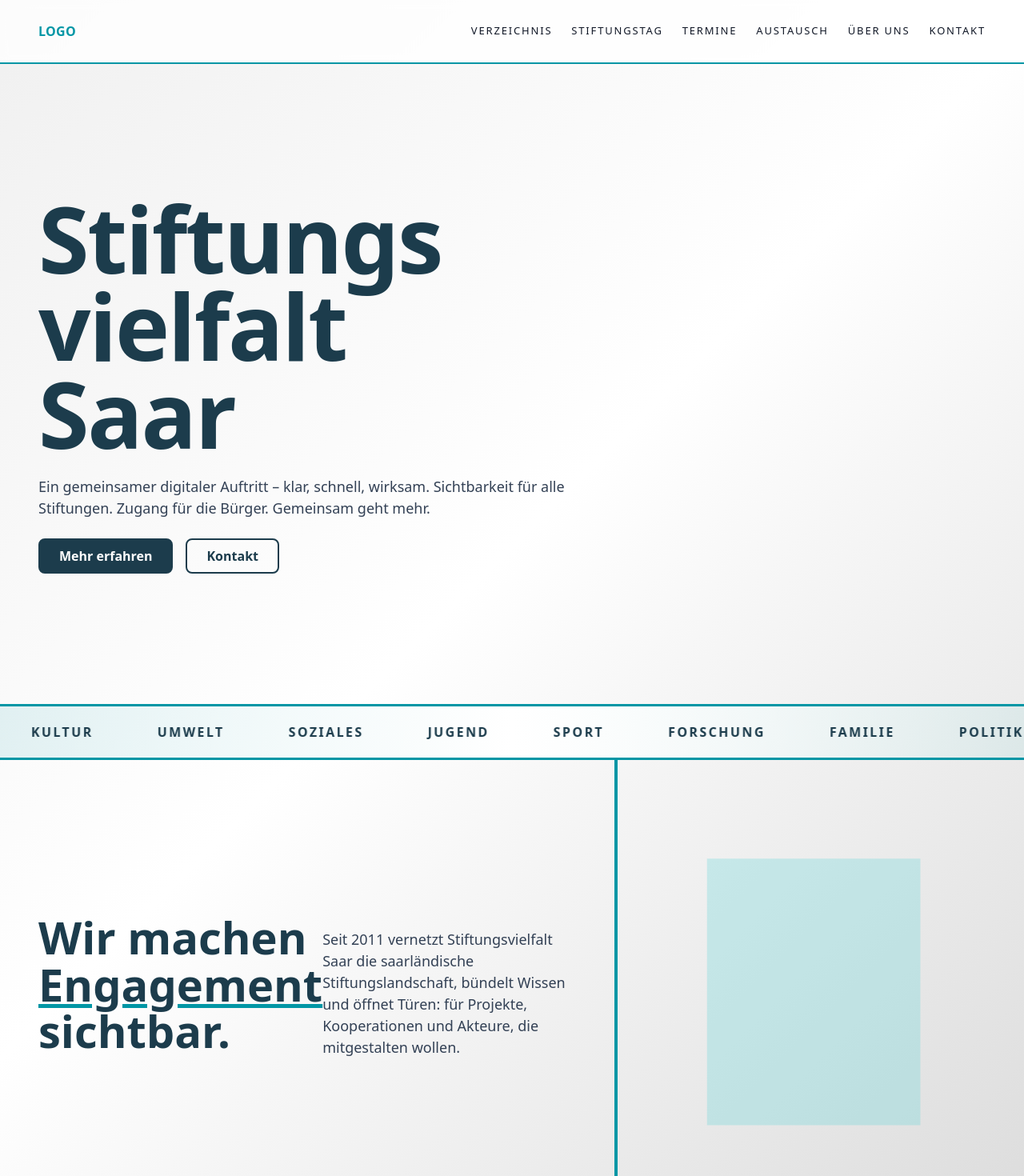
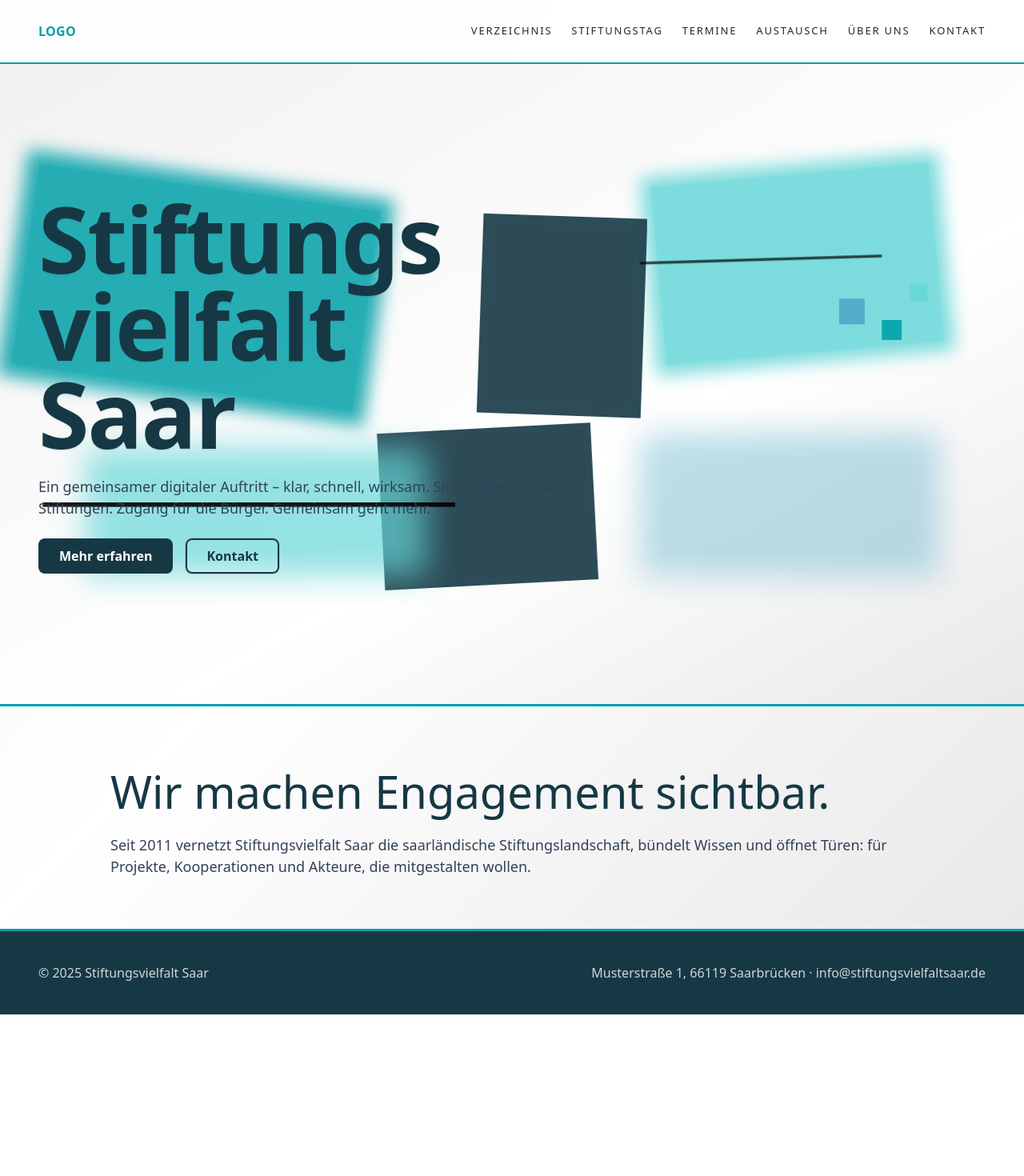
Before and after one commit to borisziegler-ai/StiftunfslandschaftSaarTestversion, a Next.js app: page / in a window 1280 px wide. Shown: the top 1470 px of the page at 80% size. After the commit the page ends 1268 px from the top, so only its background shows below. Built offline with nearby package versions, Linux system fonts and the light colour scheme.

Commit message:
SVG Art background

```diff
--- a/src/app/page.tsx
+++ b/src/app/page.tsx
@@ -3,246 +3,223 @@
 import React, { useRef } from "react";
 import { motion, useScroll, useTransform } from "framer-motion";
 
-// Einfache Linie in Akzentfarbe
-function Divider({ thick = 3, color = "#0096a5" }: { thick?: number; color?: string }) {
+/** —— 1) Exact colors (adjust to match your artwork 1:1) —— */
+const PALETTE = {
+  // background whites/greys
+  paperA: "#F1F1F1",
+  paperB: "#E7E7E7",
+  // main art colors
+  teal:   "#00A0A8",  // bright turquoise
+  aqua:   "#66D6D7",  // light cyan
+  petrol: "#163844",  // deep blue-green
+  sky:    "#4FA9C8",  // blue accent (optional)
+  ink:    "#000000",  // black accents/lines
+};
+
+function Divider({ thick = 3, color = PALETTE.teal }: { thick?: number; color?: string }) {
   return <div aria-hidden style={{ height: thick, width: "100%", background: color }} />;
+}
+
+/** —— 2) SVG art background (geometric “brush” composition) —— */
+function ArtBackground() {
+  return (
+    <svg
+      aria-hidden
+      className="art-bg"
+      viewBox="0 0 1600 900"
+      preserveAspectRatio="xMidYMid slice"
+    >
+      {/* Grad paper base */}
+      <defs>
+        <linearGradient id="paper" x1="0" y1="0" x2="1" y2="1">
+          <stop offset="0%"  stopColor={PALETTE.paperA} />
+          <stop offset="60%" stopColor="#FFFFFF" />
+          <stop offset="100%" stopColor={PALETTE.paperB} />
+        </linearGradient>
+
+        {/* subtle line texture */}
+        <pattern id="hatch" width="8" height="8" patternUnits="userSpaceOnUse">
+          <path d="M0 8 L8 0" stroke="rgba(0,0,0,.05)" strokeWidth="1"/>
+        </pattern>
+
+        {/* soft blur & multiply to mimic “paint” */}
+        <filter id="soft" x="-20%" y="-20%" width="140%" height="140%">
+          <feGaussianBlur stdDeviation="12" />
+        </filter>
+        <filter id="softer" x="-20%" y="-20%" width="140%" height="140%">
+          <feGaussianBlur stdDeviation="22" />
+        </filter>
+
+        {/* edge hatch mask */}
+        <mask id="edgeHatch">
+          <rect width="1600" height="900" fill="white" />
+          <g transform="translate(0,0)" opacity=".12">
+            <rect width="1600" height="900" fill="url(#hatch)" />
+          </g>
+        </mask>
+      </defs>
+
+      {/* paper background */}
+      <rect width="1600" height="900" fill="url(#paper)" />
+
+      {/* --- big teal plates (rotated rects) --- */}
+      <g opacity=".85">
+        <g transform="translate(120,120) rotate(8)">
+          <rect width="520" height="320" fill={PALETTE.teal} filter="url(#soft)" />
+          <rect x="18" y="18" width="484" height="284" fill={PALETTE.teal} opacity=".85" />
+        </g>
+        <g transform="translate(980,160) rotate(-5)">
+          <rect width="420" height="280" fill={PALETTE.aqua} filter="url(#soft)" />
+          <rect x="14" y="14" width="392" height="252" fill={PALETTE.aqua} opacity=".8" />
+        </g>
+      </g>
+
+      {/* --- petrol blocks (dense, darker) --- */}
+      <g opacity=".9">
+        <g transform="translate(760,210) rotate(2)">
+          <rect width="230" height="280" fill={PALETTE.petrol} />
+          <rect x="18" y="18" width="194" height="244" fill={PALETTE.petrol} opacity=".8" />
+        </g>
+        <g transform="translate(610,520) rotate(-3)">
+          <rect width="300" height="220" fill={PALETTE.petrol} />
+          <rect x="10" y="10" width="280" height="200" fill={PALETTE.petrol} opacity=".82" />
+        </g>
+      </g>
+
+      {/* --- icy cyan wash (broad soft shapes) --- */}
+      <g opacity=".7" filter="url(#softer)">
+        <rect x="200" y="540" width="480" height="180" fill={PALETTE.aqua} />
+        <rect x="980" y="520" width="420" height="200" fill={PALETTE.sky} opacity=".55" />
+      </g>
+
+      {/* --- thin black ink lines (graphical accents) --- */}
+      <g stroke={PALETTE.ink} strokeWidth="6" opacity=".9">
+        <line x1="140" y1="620" x2="720" y2="620" />
+      </g>
+      <g stroke={PALETTE.ink} strokeWidth="4" opacity=".7">
+        <line x1="980" y1="280" x2="1320" y2="270" />
+      </g>
+
+      {/* small square chips */}
+      <g opacity=".9">
+        <rect x="1260" y="330" width="36" height="36" fill={PALETTE.sky} />
+        <rect x="1320" y="360" width="28" height="28" fill={PALETTE.teal} />
+        <rect x="1360" y="310" width="24" height="24" fill={PALETTE.aqua} />
+      </g>
+
+      {/* hatch mask for subtle texture on top */}
+      <rect width="1600" height="900" fill="transparent" mask="url(#edgeHatch)" />
+    </svg>
+  );
 }
 
 export default function HomePage() {
   const heroRef = useRef<HTMLDivElement>(null);
-  const { scrollYProgress } = useScroll({
-    target: heroRef,
-    offset: ["start start", "end start"],
-  });
+  const { scrollYProgress } = useScroll({ target: heroRef, offset: ["start start", "end start"] });
   const yHero = useTransform(scrollYProgress, [0, 1], [0, -120]);
 
-  const categories = [
-    "BILDUNG","KULTUR","UMWELT","SOZIALES","JUGEND",
-    "SPORT","FORSCHUNG","FAMILIE","POLITIK","SAARLAND",
-  ];
-
   return (
-    <main className="page-root">
+    <main className="root">
       {/* Header */}
-      <header className="site-header">
+      <header className="hdr">
         <div className="logo">LOGO</div>
-        <nav className="site-nav">
-          <a href="/verzeichnis">Verzeichnis</a>
-          <a href="/stiftungstag">Stiftungstag</a>
-          <a href="/termine">Termine</a>
-          <a href="/austausch">Austausch</a>
-          <a href="/ueber-uns">Über uns</a>
-          <a href="#kontakt">Kontakt</a>
+        <nav className="nav">
+          <a href="/verzeichnis">VERZEICHNIS</a>
+          <a href="/stiftungstag">STIFTUNGSTAG</a>
+          <a href="/termine">TERMINE</a>
+          <a href="/austausch">AUSTAUSCH</a>
+          <a href="/ueber-uns">ÜBER UNS</a>
+          <a href="#kontakt">KONTAKT</a>
         </nav>
       </header>
 
-      {/* Platzhalter unter Header */}
       <div style={{ height: 80 }} />
 
-      {/* HERO */}
+      {/* HERO with SVG art */}
       <section ref={heroRef} className="hero">
-        {/* Hintergrund-Formen */}
-        <div className="hero-bg">
-          <div className="bg-base" />
-          <div className="shape polygon1" />
-          <div className="shape polygon2" />
-          <div className="shape rect1" />
-          <div className="line line1" />
-          <div className="line line2" />
-        </div>
-
-        {/* Inhalt */}
-        <div className="hero-content">
-          <motion.h1 style={{ y: yHero }} className="hero-title">
+        <ArtBackground />
+        <div className="heroInner">
+          <motion.h1 style={{ y: yHero }} className="title">
             Stiftungs<br />vielfalt<br />Saar
           </motion.h1>
-          <p className="hero-text">
+          <p className="sub">
             Ein gemeinsamer digitaler Auftritt – klar, schnell, wirksam. Sichtbarkeit für alle Stiftungen.
             Zugang für die Bürger. Gemeinsam geht mehr.
           </p>
-          <div className="btn-row">
-            <button className="btn btn-solid">Mehr erfahren</button>
-            <a className="btn btn-outline" href="#kontakt">Kontakt</a>
+          <div className="btns">
+            <button className="btn solid">Mehr erfahren</button>
+            <a className="btn outline" href="#kontakt">Kontakt</a>
           </div>
         </div>
       </section>
 
       <Divider />
 
-      {/* MARQUEE */}
-      <section className="marquee-wrap">
-        <div className="marquee-track">
-          {[...categories, ...categories].map((cat, i) => (
-            <span className="marquee-item" key={i}>{cat}</span>
-          ))}
-        </div>
+      {/* Simple content blocks (text only as requested) */}
+      <section className="blk">
+        <h2>Wir machen Engagement sichtbar.</h2>
+        <p>
+          Seit 2011 vernetzt Stiftungsvielfalt Saar die saarländische Stiftungslandschaft, bündelt Wissen
+          und öffnet Türen: für Projekte, Kooperationen und Akteure, die mitgestalten wollen.
+        </p>
       </section>
 
       <Divider />
 
-      {/* ABOUT */}
-      <section id="about" className="about">
-        <div className="about-left">
-          <h2 className="about-title">
-            Wir machen <span className="underline">Engagement</span> sichtbar.
-          </h2>
-          <p className="about-text">
-            Seit 2011 vernetzt Stiftungsvielfalt Saar die saarländische Stiftungslandschaft, bündelt Wissen
-            und öffnet Türen: für Projekte, Kooperationen und Akteure, die mitgestalten wollen.
-          </p>
-        </div>
-        <div className="about-right">
-          <div className="about-block" />
-        </div>
-      </section>
-
-      <Divider />
-
-      {/* FOOTER */}
-      <footer id="kontakt" className="footer">
-        <div className="footer-inner">
-          <div>
-            <p className="footer-brand">Stiftungsvielfalt Saar</p>
-            <p className="footer-note">© 2025 – Alle Rechte vorbehalten</p>
-          </div>
-          <div className="footer-addr">
-            Musterstraße 1, 66119 Saarbrücken · info@stiftungsvielfaltsaar.de
-          </div>
-        </div>
+      <footer id="kontakt" className="ftr">
+        <div>© 2025 Stiftungsvielfalt Saar</div>
+        <div>Musterstraße 1, 66119 Saarbrücken · info@stiftungsvielfaltsaar.de</div>
       </footer>
 
-      {/* Styles (styled-jsx, ohne Tailwind) */}
+      {/* —— 3) Page styles (no Tailwind) —— */}
       <style jsx global>{`
-        /* Grundlayout / Farben */
-        .page-root {
-          background: linear-gradient(135deg, #f0f0f0, #ffffff 45%, #d9d9d9);
-          color: #1f2937; /* slate-800 */
+        .root {
+          background: linear-gradient(135deg, ${PALETTE.paperA}, #ffffff 45%, ${PALETTE.paperB});
+          color: #1f2937;
           font-family: system-ui, -apple-system, Segoe UI, Roboto, Helvetica, Arial, sans-serif;
         }
-
-        /* Header */
-        .site-header {
+        .hdr {
           position: fixed; inset: 0 0 auto 0; height: 80px;
           display: flex; align-items: center; justify-content: space-between;
-          padding: 0 48px;
-          background: rgba(255, 255, 255, 0.8);
-          backdrop-filter: blur(6px);
-          border-bottom: 2px solid #0096a5;
-          z-index: 50;
+          padding: 0 48px; background: rgba(255,255,255,.85); backdrop-filter: blur(6px);
+          border-bottom: 2px solid ${PALETTE.teal}; z-index: 50;
         }
-        .logo { color: #0096a5; font-weight: 800; letter-spacing: 0.02em; }
-        .site-nav { display: none; gap: 24px; text-transform: uppercase; letter-spacing: 0.14em; font-size: 13px; }
-        @media (min-width: 768px) { .site-nav { display: flex; } }
-        .site-nav a { color: #111827; text-decoration: none; }
-        .site-nav a:hover { color: #0096a5; }
+        .logo { color: ${PALETTE.teal}; font-weight: 800; letter-spacing: .02em; }
+        .nav { display: none; gap: 24px; text-transform: uppercase; letter-spacing: .14em; font-size: 13px; }
+        @media (min-width: 900px){ .nav { display: flex; } }
+        .nav a { color: #1f2937; text-decoration: none; }
+        .nav a:hover { color: ${PALETTE.teal}; }
 
-        /* Hero */
         .hero { position: relative; height: 100vh; display: flex; align-items: center; overflow: hidden; }
-        .hero-content { position: relative; width: 100%; padding: 0 48px; }
-        .hero-title {
-          line-height: 0.95; font-weight: 900; letter-spacing: -0.02em;
-          font-size: clamp(48px, 12vw, 9vw);
-          color: #1c3c4c; /* petrol */
-          margin: 0;
+        .art-bg { position: absolute; inset: 0; width: 100%; height: 100%; }
+        .heroInner { position: relative; z-index: 1; padding: 0 48px; }
+        .title {
+          margin: 0; line-height: .95; font-weight: 900; letter-spacing: -0.02em;
+          font-size: clamp(48px, 12vw, 9vw); color: ${PALETTE.petrol};
+          text-shadow: 0 2px 0 rgba(0,0,0,.05);
         }
-        .hero-text { margin-top: 24px; max-width: 720px; font-size: 18px; color: #334155; }
-        .btn-row { display: flex; gap: 16px; margin-top: 24px; }
+        .sub { margin-top: 24px; max-width: 720px; font-size: 18px; color: #334155; }
+        .btns { display: flex; gap: 16px; margin-top: 24px; }
 
         .btn {
-          display: inline-flex; align-items: center; justify-content: center;
-          height: 44px; padding: 0 24px; border-radius: 8px; cursor: pointer;
-          font-weight: 600; text-decoration: none; transition: all .2s ease-in-out;
+          display: inline-flex; align-items: center; justify-content: center; height: 44px;
+          padding: 0 24px; border-radius: 8px; cursor: pointer; font-weight: 600;
+          text-decoration: none; transition: all .2s ease-in-out;
         }
-        .btn-solid { background: #1c3c4c; color: #fff; border: 2px solid #1c3c4c; }
-        .btn-solid:hover { background: #0096a5; border-color: #0096a5; }
-        .btn-outline { background: transparent; color: #1c3c4c; border: 2px solid #1c3c4c; }
-        .btn-outline:hover { background: #1c3c4c; color: #fff; }
+        .solid  { background: ${PALETTE.petrol}; color: #fff; border: 2px solid ${PALETTE.petrol}; }
+        .solid:hover { background: ${PALETTE.teal}; border-color: ${PALETTE.teal}; }
+        .outline{ background: transparent; color: ${PALETTE.petrol}; border: 2px solid ${PALETTE.petrol}; }
+        .outline:hover{ background: ${PALETTE.petrol}; color: #fff; }
 
-        /* Hero Background Shapes */
-        .hero-bg { position: absolute; inset: 0; z-index: -1; }
-        .bg-base {
-          position: absolute; inset: 0;
-          background: linear-gradient(135deg, #f0f0f0, #ffffff 45%, #d9d9d9);
-        }
-        .shape { position: absolute; opacity: 0.7; }
-        .polygon1 {
-          top: 80px; left: 40px; width: 400px; height: 400px;
-          background: #0096a5; transform: rotate(12deg);
-          -webkit-clip-path: polygon(0 0, 100% 0, 80% 100%, 20% 100%);
-                  clip-path: polygon(0 0, 100% 0, 80% 100%, 20% 100%);
-        }
-        .polygon2 {
-          right: 0; bottom: -40px; width: 600px; height: 500px;
-          background: #63d4d6; opacity: 0.6; transform: rotate(-6deg);
-          -webkit-clip-path: polygon(0 0, 100% 0, 80% 100%, 20% 100%);
-                  clip-path: polygon(0 0, 100% 0, 80% 100%, 20% 100%);
-        }
-        .rect1 {
-          top: 33%; right: 80px; width: 350px; height: 350px;
-          background: #1c3c4c; transform: rotate(3deg);
-          -webkit-clip-path: inset(10% 15% 5% 10%);
-                  clip-path: inset(10% 15% 5% 10%);
-        }
-        .line {
-          position: absolute; background: #000;
-        }
-        .line1 { bottom: 40px; left: 25%; width: 500px; height: 6px; opacity: 0.8; }
-        .line2 { top: 25%; right: 33%; width: 300px; height: 4px; opacity: 0.6; transform: rotate(6deg); }
+        .blk { padding: 64px 48px; max-width: 1100px; margin: 0 auto; }
+        .blk h2 { font-size: clamp(32px, 5vw, 56px); color: ${PALETTE.petrol}; margin: 0 0 12px; }
+        .blk p  { font-size: 18px; color: #334155; margin: 0; }
 
-        /* Marquee */
-        .marquee-wrap {
-          background: linear-gradient(90deg, rgba(0,150,165,0.1), #fff, rgba(99,212,214,0.1));
-          overflow: hidden;
-        }
-        .marquee-track {
-          display: flex; gap: 40px; padding: 20px 0; color: #1c3c4c; font-weight: 600;
-          animation: marquee 24s linear infinite;
-          will-change: transform;
-        }
-        .marquee-item { margin: 0 20px; white-space: nowrap; letter-spacing: .15em; }
-
-        @keyframes marquee {
-          0% { transform: translateX(0); }
-          100% { transform: translateX(-50%); }
-        }
-
-        /* About */
-        .about {
-          display: grid; grid-template-columns: 1fr; min-height: 70vh; overflow: hidden;
-        }
-        @media (min-width: 900px) {
-          .about { grid-template-columns: 1.2fr 0.8fr; }
-        }
-        .about-left { display: flex; align-items: center; padding: 64px 48px; }
-        .about-title {
-          font-size: clamp(36px, 5vw, 56px);
-          line-height: 1.05; font-weight: 700; color: #1c3c4c; margin: 0;
-        }
-        .underline { text-decoration: underline; text-decoration-color: #0096a5; }
-        .about-text { margin-top: 24px; max-width: 720px; font-size: 18px; color: #334155; }
-        .about-right {
-          display: flex; align-items: center; justify-content: center;
-          border-left: 4px solid #0096a5;
-        }
-        .about-block {
-          width: 70%; height: 70%; background: rgba(99,212,214,0.3);
-          -webkit-clip-path: inset(10% 15% 5% 10%);
-                  clip-path: inset(10% 15% 5% 10%);
-        }
-
-        /* Footer */
-        .footer { background: #1c3c4c; color: #d1d5db; }
-        .footer-inner {
-          display: grid; grid-template-columns: 1fr; gap: 16px;
-          padding: 48px 48px; align-items: end;
-        }
-        @media (min-width: 900px) {
-          .footer-inner { grid-template-columns: 1fr 1fr; }
-        }
-        .footer-brand { color: #63d4d6; font-weight: 800; margin-bottom: 8px; }
-        .footer-note, .footer-addr { font-size: 14px; }
-        .footer-addr { text-align: left; }
-        @media (min-width: 900px) { .footer-addr { text-align: right; } }
+        .ftr { display: grid; grid-template-columns: 1fr; gap: 10px; padding: 40px 48px;
+               background: ${PALETTE.petrol}; color: #d1d5db; }
+        @media (min-width: 900px){ .ftr { grid-template-columns: 1fr 1fr; } }
+        .ftr div:last-child { text-align: left; }
+        @media (min-width: 900px){ .ftr div:last-child { text-align: right; } }
       `}</style>
     </main>
   );
```
